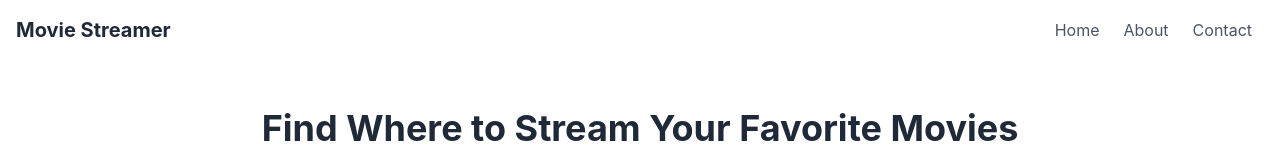
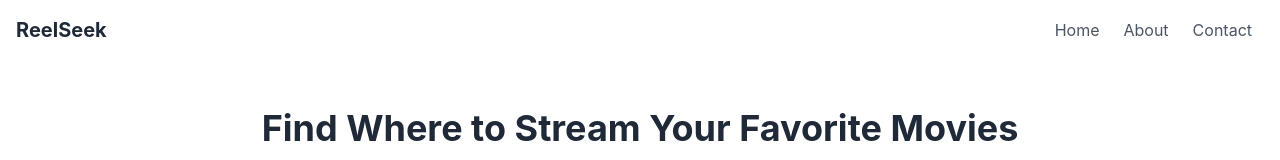
Before and after one commit to Matt-Chisholm/ReelSeek, a React (Create React App) app: page / in a window 1280 px wide. Shown: the top 160 px of the page. Built offline with nearby package versions, Linux system fonts and the light colour scheme; no server answers.

Commit message:
env setup

```diff
--- a/package.json
+++ b/package.json
@@ -12,8 +12,8 @@
     "web-vitals": "^2.1.4"
   },
   "scripts": {
-    "start": "react-scripts start",
-    "build": "react-scripts build",
+    "start": "env-cmd -f .env.development react-scripts start",
+    "build": "env-cmd -f .env.development react-scripts build",
     "test": "react-scripts test",
     "eject": "react-scripts eject"
   },
--- a/src/components/Home.js
+++ b/src/components/Home.js
@@ -1,11 +1,12 @@
 import React from "react";
 
 export default function Home() {
+  console.log(process.env.REACT_APP_API_KEY);
   return (
     <>
       <header className='bg-white py-4'>
         <div className='container mx-auto flex justify-between items-center px-4'>
-          <h1 className='text-xl font-bold text-gray-800'>Movie Streamer</h1>
+          <h1 className='text-xl font-bold text-gray-800'>ReelSeek</h1>
           <nav>
             <ul className='flex items-center'>
               <li>
```
Also changed, not shown: src/api/MovieApi.js (added), 1 other file (tests, documents, lock files or other folders).
